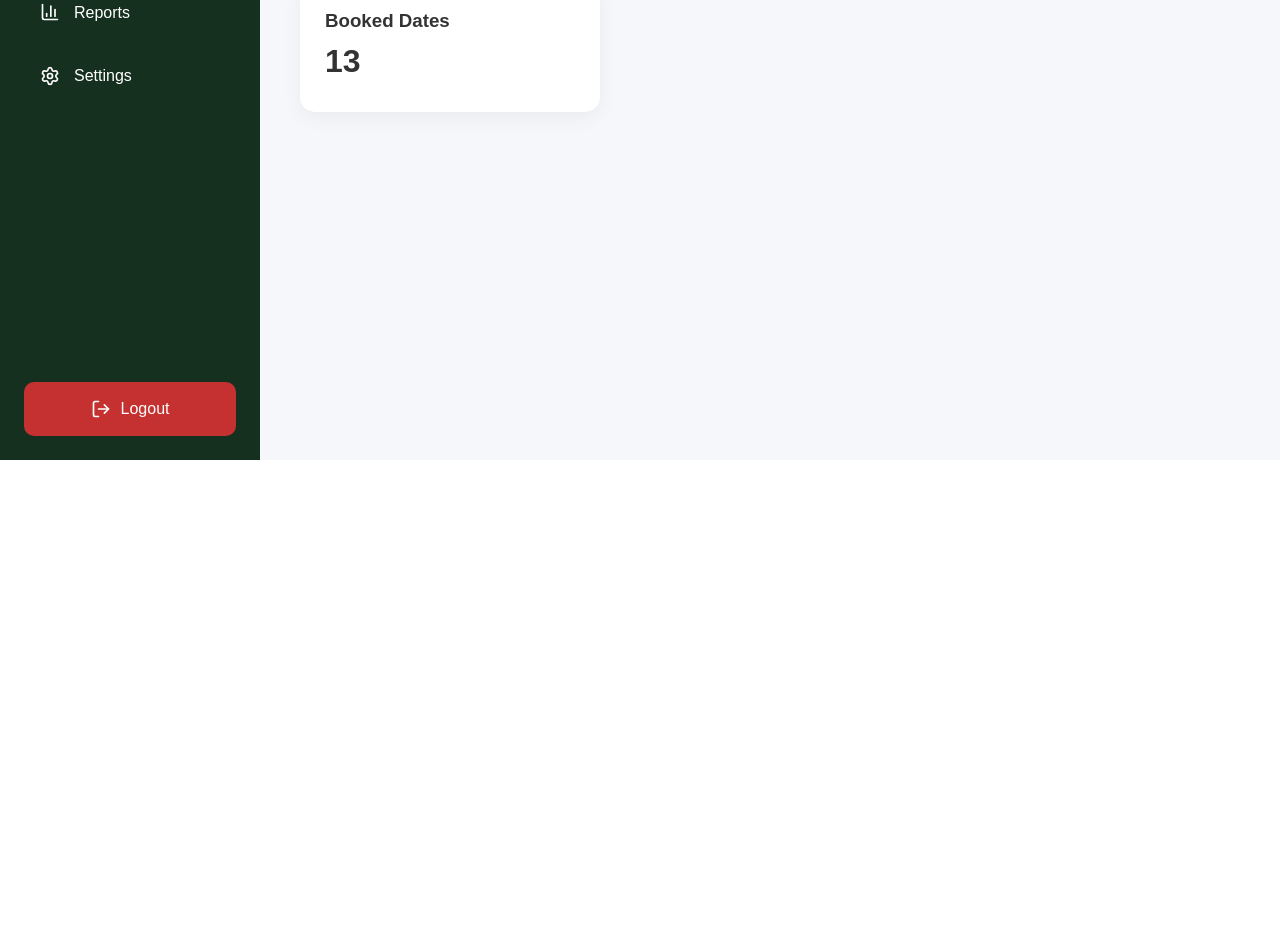
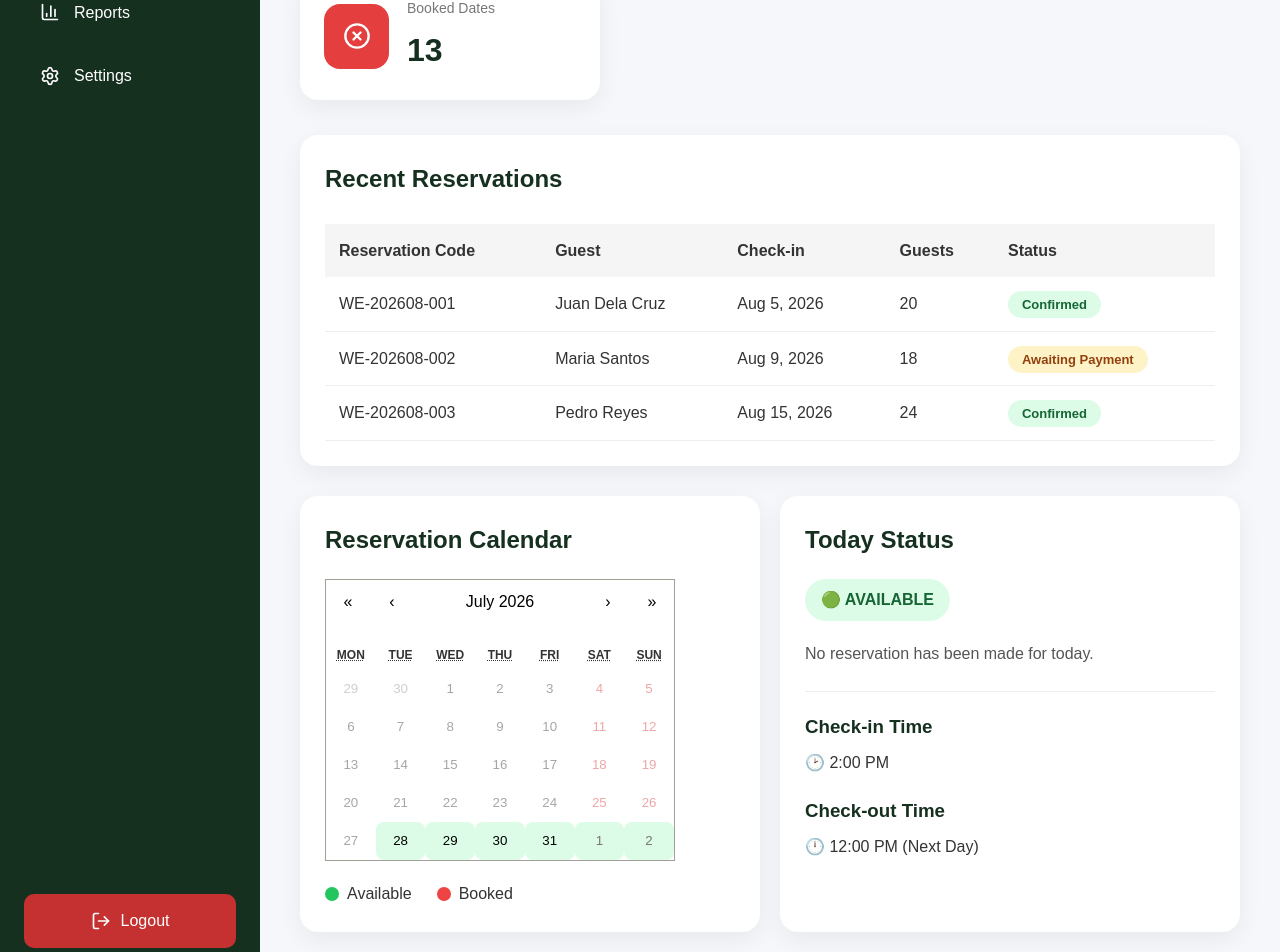
Before and after one commit to Lukie-Mar/woodland-escape, a Next.js app: page /admin/dashboard in a window 1280 px wide. Shown: the part 340-1292 px from the top of the page. Before the commit the page ends 800 px from the top, so only its background shows below. Built offline with nearby package versions, Linux system fonts and the light colour scheme.

Commit message:
added admin reservation card

```diff
--- a/app/admin/dashboard/page.jsx
+++ b/app/admin/dashboard/page.jsx
@@ -1,3 +1,14 @@
+import DashboardCard from "@/components/Admin/DashboardCard";
+import RecentReservations from "@/components/Admin/RecentReservations";
+import ReservationCalendar from "@/components/Admin/ReservationCalendar";
+
+import {
+  CalendarDays,
+  PhilippinePeso,
+  CheckCircle2,
+  XCircle,
+} from "lucide-react";
+
 export default function DashboardPage() {
   return (
     <>
@@ -13,70 +24,144 @@ export default function DashboardPage() {
       <p
         style={{
           color: "#666",
-          marginBottom: "40px",
+          marginBottom: "35px",
         }}
       >
-        Welcome to Woodland Escape Admin.
+        Welcome back to Woodland Escape.
       </p>
+
+      {/* Dashboard Cards */}
 
       <div
         style={{
           display: "grid",
-          gridTemplateColumns:
-            "repeat(auto-fit,minmax(230px,1fr))",
+          gridTemplateColumns: "repeat(auto-fit, minmax(250px, 1fr))",
           gap: "20px",
+          marginBottom: "35px",
         }}
       >
-        <div
-          style={{
-            background: "white",
-            padding: "25px",
-            borderRadius: "15px",
-            boxShadow:
-              "0 6px 20px rgba(0,0,0,.05)",
-          }}
-        >
-          <h3>This Month Reservations</h3>
-          <h1>15</h1>
+        <DashboardCard
+          title="This Month's Reservations"
+          value="15"
+          icon={CalendarDays}
+          color="#2F855A"
+        />
+
+        <DashboardCard
+          title="Revenue This Month"
+          value="₱225,000"
+          icon={PhilippinePeso}
+          color="#D69E2E"
+        />
+
+        <DashboardCard
+          title="Available Dates"
+          value="18"
+          icon={CheckCircle2}
+          color="#3182CE"
+        />
+
+        <DashboardCard
+          title="Booked Dates"
+          value="13"
+          icon={XCircle}
+          color="#E53E3E"
+        />
       </div>
+
+      {/* Recent Reservations */}
+
+      <RecentReservations />
+
+      {/* Calendar & Today's Status */}
 
       <div
         style={{
-            background: "white",
-            padding: "25px",
-            borderRadius: "15px",
-            boxShadow:
-              "0 6px 20px rgba(0,0,0,.05)",
+          display: "grid",
+          gridTemplateColumns: "repeat(auto-fit, minmax(350px, 1fr))",
+          gap: "20px",
+          marginTop: "30px",
         }}
       >
-          <h3>Revenue This Month</h3>
-          <h1>₱225,000</h1>
-        </div>
+        <ReservationCalendar />
 
         <div
           style={{
-            background: "white",
+            background: "#fff",
+            borderRadius: "18px",
             padding: "25px",
-            borderRadius: "15px",
-            boxShadow:
-              "0 6px 20px rgba(0,0,0,.05)",
+            boxShadow: "0 8px 25px rgba(0,0,0,.06)",
           }}
         >
-          <h3>Available Dates</h3>
-          <h1>18</h1>
-        </div>
+          <h2
+            style={{
+              color: "#163020",
+              marginBottom: "20px",
+            }}
+          >
+            Today Status
+          </h2>
 
           <div
             style={{
-            background: "white",
-            padding: "25px",
-            borderRadius: "15px",
-            boxShadow:
-              "0 6px 20px rgba(0,0,0,.05)",
+              background: "#DCFCE7",
+              color: "#166534",
+              display: "inline-block",
+              padding: "8px 16px",
+              borderRadius: "999px",
+              fontWeight: "600",
+              marginBottom: "20px",
             }}
           >
-          <h3>Booked Dates</h3>
-          <h1>13</h1>
+            🟢 AVAILABLE
+          </div>
+
+          <p
+            style={{
+              color: "#555",
+              marginBottom: "25px",
+            }}
+          >
+            No reservation has been made for today.
+          </p>
+
+          <hr
+            style={{
+              border: "none",
+              borderTop: "1px solid #eee",
+              margin: "20px 0",
+            }}
+          />
+
+          <div
+            style={{
+              marginBottom: "20px",
+            }}
+          >
+            <h3
+              style={{
+                marginBottom: "8px",
+                color: "#163020",
+              }}
+            >
+              Check-in Time
+            </h3>
+
+            <p>🕑 2:00 PM</p>
+          </div>
+
+          <div>
+            <h3
+              style={{
+                marginBottom: "8px",
+                color: "#163020",
+              }}
+            >
+              Check-out Time
+            </h3>
+
+            <p>🕛 12:00 PM (Next Day)</p>
+          </div>
         </div>
       </div>
     </>
--- /dev/null
+++ b/components/Admin/DashboardCard.jsx
@@ -0,0 +1,26 @@
+import styles from "./DashboardCard.module.css";
+
+export default function DashboardCard({
+  title,
+  value,
+  icon,
+  color,
+}) {
+  const Icon = icon;
+
+  return (
+    <div className={styles.card}>
+      <div
+        className={styles.icon}
+        style={{ backgroundColor: color }}
+      >
+        <Icon size={28} />
+      </div>
+
+      <div>
+        <p className={styles.title}>{title}</p>
+        <h2 className={styles.value}>{value}</h2>
+      </div>
+    </div>
+  );
+}
--- /dev/null
+++ b/components/Admin/DashboardCard.module.css
@@ -0,0 +1,38 @@
+.card {
+  background: white;
+  border-radius: 18px;
+  padding: 24px;
+  display: flex;
+  align-items: center;
+  gap: 18px;
+  box-shadow: 0 8px 25px rgba(0,0,0,.06);
+  transition: .25s;
+}
+
+.card:hover {
+  transform: translateY(-4px);
+}
+
+.icon {
+  width: 65px;
+  height: 65px;
+  border-radius: 16px;
+
+  display: flex;
+  justify-content: center;
+  align-items: center;
+
+  color: white;
+}
+
+.title {
+  margin: 0;
+  color: #777;
+  font-size: 14px;
+}
+
+.value {
+  margin-top: 6px;
+  font-size: 32px;
+  color: #163020;
+}
--- /dev/null
+++ b/components/Admin/RecentReservations.jsx
@@ -0,0 +1,83 @@
+import styles from "./RecentReservations.module.css";
+
+const reservations = [
+  {
+    code: "WE-202608-001",
+    guest: "Juan Dela Cruz",
+    checkIn: "Aug 5, 2026",
+    guests: 20,
+    status: "Confirmed",
+  },
+  {
+    code: "WE-202608-002",
+    guest: "Maria Santos",
+    checkIn: "Aug 9, 2026",
+    guests: 18,
+    status: "Awaiting Payment",
+  },
+  {
+    code: "WE-202608-003",
+    guest: "Pedro Reyes",
+    checkIn: "Aug 15, 2026",
+    guests: 24,
+    status: "Confirmed",
+  },
+];
+
+export default function RecentReservations() {
+  function statusClass(status) {
+    switch (status) {
+      case "Confirmed":
+        return styles.confirmed;
+
+      case "Awaiting Payment":
+        return styles.pending;
+
+      case "Cancelled":
+        return styles.cancelled;
+
+      default:
+        return "";
+    }
+  }
+
+  return (
+    <div className={styles.card}>
+      <div className={styles.header}>
+        <h2>Recent Reservations</h2>
+      </div>
+
+      <table className={styles.table}>
+        <thead>
+          <tr>
+            <th>Reservation Code</th>
+            <th>Guest</th>
+            <th>Check-in</th>
+            <th>Guests</th>
+            <th>Status</th>
+          </tr>
+        </thead>
+
+        <tbody>
+          {reservations.map((reservation) => (
+            <tr key={reservation.code}>
+              <td>{reservation.code}</td>
+              <td>{reservation.guest}</td>
+              <td>{reservation.checkIn}</td>
+              <td>{reservation.guests}</td>
+              <td>
+                <span
+                  className={`${styles.badge} ${statusClass(
+                    reservation.status
+                  )}`}
+                >
+                  {reservation.status}
+                </span>
+              </td>
+            </tr>
+          ))}
+        </tbody>
+      </table>
+    </div>
+  );
+}
--- /dev/null
+++ b/components/Admin/RecentReservations.module.css
@@ -0,0 +1,65 @@
+.card {
+  background: white;
+  margin-top: 35px;
+  padding: 25px;
+  border-radius: 18px;
+  box-shadow: 0 8px 25px rgba(0,0,0,.06);
+}
+
+.header {
+  display: flex;
+  justify-content: space-between;
+  align-items: center;
+  margin-bottom: 25px;
+}
+
+.header h2 {
+  margin: 0;
+  color: #163020;
+}
+
+.table {
+  width: 100%;
+  border-collapse: collapse;
+}
+
+.table th {
+  text-align: left;
+  background: #f5f5f5;
+  padding: 14px;
+  font-weight: 600;
+}
+
+.table td {
+  padding: 14px;
+  border-bottom: 1px solid #eee;
+}
+
+.badge {
+  padding: 6px 14px;
+  border-radius: 999px;
+  font-size: 13px;
+  font-weight: 600;
+}
+
+.confirmed {
+  background: #dcfce7;
+  color: #166534;
+}
+
+.pending {
+  background: #fef3c7;
+  color: #92400e;
+}
+
+.cancelled {
+  background: #fee2e2;
+  color: #991b1b;
+}
+
+@media (max-width: 900px) {
+  .table {
+    display: block;
+    overflow-x: auto;
+  }
+}
--- /dev/null
+++ b/components/Admin/ReservationCalendar.jsx
@@ -0,0 +1,51 @@
+"use client";
+
+import Calendar from "react-calendar";
+import "react-calendar/dist/Calendar.css";
+import styles from "./ReservationCalendar.module.css";
+
+const bookedDates = [
+  "2026-08-05",
+  "2026-08-09",
+  "2026-08-15",
+  "2026-08-22",
+];
+
+export default function ReservationCalendar() {
+  function formatDate(date) {
+    return date.toISOString().split("T")[0];
+  }
+
+  function isBooked(date) {
+    return bookedDates.includes(formatDate(date));
+  }
+
+  return (
+    <div className={styles.card}>
+      <h2>Reservation Calendar</h2>
+
+      <Calendar
+        tileClassName={({ date }) => {
+          if (isBooked(date)) return styles.booked;
+
+          if (date < new Date(new Date().setHours(0, 0, 0, 0)))
+            return styles.past;
+
+          return styles.available;
+        }}
+      />
+
+      <div className={styles.legend}>
+        <div>
+          <span className={`${styles.dot} ${styles.green}`}></span>
+          Available
+        </div>
+
+        <div>
+          <span className={`${styles.dot} ${styles.red}`}></span>
+          Booked
+        </div>
+      </div>
+    </div>
+  );
+}
--- /dev/null
+++ b/components/Admin/ReservationCalendar.module.css
@@ -0,0 +1,54 @@
+.card {
+  background: white;
+  border-radius: 18px;
+  padding: 25px;
+  box-shadow: 0 8px 25px rgba(0,0,0,.06);
+}
+
+.card h2 {
+  margin-bottom: 20px;
+  color: #163020;
+}
+
+.booked {
+  background: #ef4444 !important;
+  color: white !important;
+  border-radius: 8px;
+}
+
+.available {
+  background: #dcfce7 !important;
+  border-radius: 8px;
+}
+
+.past {
+  opacity: .35;
+}
+
+.legend {
+  margin-top: 20px;
+
+  display: flex;
+
+  gap: 25px;
+}
+
+.legend div {
+  display: flex;
+  align-items: center;
+  gap: 8px;
+}
+
+.dot {
+  width: 14px;
+  height: 14px;
+  border-radius: 50%;
+}
+
+.green {
+  background: #22c55e;
+}
+
+.red {
+  background: #ef4444;
+}
```
Lines whose indentation alone changed are shown as unchanged.
